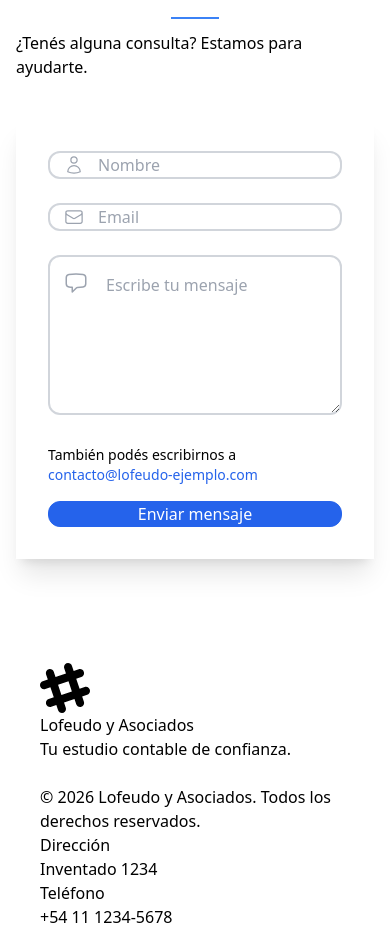
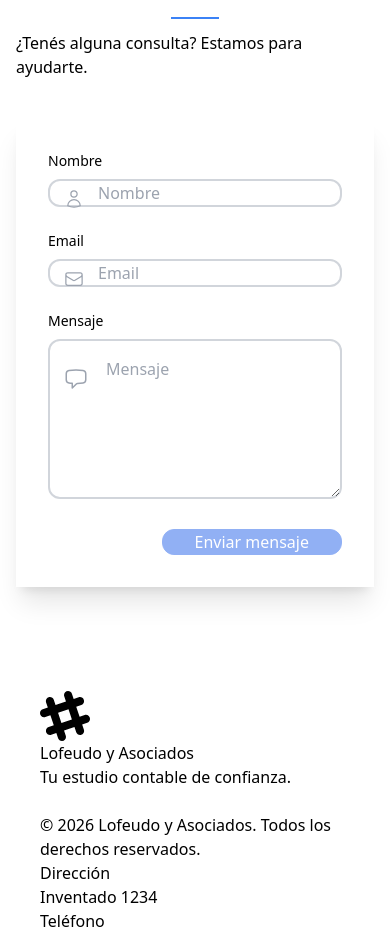
Before and after one commit to tadeo14/landing-page-Econtable, a React (Vite) app: page /contacto in a window 390 px wide. Shown: the part 1192-2125 px from the top of the page. Built offline with nearby package versions, Linux system fonts and the light colour scheme.

Commit message:
feat: agrego funcionalidad de emailjs en el form

```diff
--- a/package.json
+++ b/package.json
@@ -10,6 +10,7 @@
     "preview": "vite preview"
   },
   "dependencies": {
+    "@emailjs/browser": "^4.4.1",
     "@heroicons/react": "^2.0.18",
     "daisyui": "^5.5.19",
     "react": "^19.2.0",
--- a/src/components/ContactForm.jsx
+++ b/src/components/ContactForm.jsx
@@ -1,29 +1,146 @@
-import React, { useState } from "react";
+import React, { useState, useEffect, useRef } from "react";
+import emailjs from "@emailjs/browser";
 import CustomButton from "./CustomButton";
 import {
   UserIcon,
   EnvelopeIcon,
   ChatBubbleLeftIcon,
 } from "@heroicons/react/24/outline";
+
 export default function ContactForm() {
   const [submitted, setSubmitted] = useState(false);
-
   const handleSubmit = (e) => {
     e.preventDefault();
-    setSubmitted(true);
+    console.log("CLICK submit"); // 👈 esto
+    const form = e.target;
+
+    // Prevent send if email invalid
+    if (emailRef.current && !emailRef.current.checkValidity()) {
+      validateEmail();
+      return;
+    }
+
+    emailjs
+      .sendForm(
+        "service_b2pdb3t", // 👈 tu SERVICE_ID (el de la captura)
+        "template_e2ey5hg", // 👈 pegá el tuyo
+        form,
+        "BDtEaJzGHui804FZE", // 👈 tu public key
+      )
+      .then(
+        () => {
+          setSubmitted(true);
+          try {
+            form.reset();
+            setIsValid(false);
+          } catch (err) {
+            // ignore
+          }
+        },
+        (error) => {
+          console.error("Error:", error);
+        },
+      );
   };
+
+  useEffect(() => {
+    if (!submitted) return undefined;
+    const t = setTimeout(() => setSubmitted(false), 4000);
+    return () => clearTimeout(t);
+  }, [submitted]);
+
+  const formRef = useRef(null);
+  const [isValid, setIsValid] = useState(false);
+  const emailRef = useRef(null);
+  const [emailError, setEmailError] = useState("");
+  const [errors, setErrors] = useState({});
+
+  useEffect(() => {
+    if (formRef.current) setIsValid(formRef.current.checkValidity());
+  }, []);
+
+  const handleFormChange = () => {
+    if (formRef.current) setIsValid(formRef.current.checkValidity());
+  };
+
+  const validate = (data) => {
+    const newErrors = {};
+
+    // Nombre
+    if (!data.name || !data.name.trim()) {
+      newErrors.name = "El nombre es obligatorio";
+    } else if (data.name.trim().length < 2) {
+      newErrors.name = "Debe tener al menos 2 caracteres";
+    }
+
+    // Email
+    if (!data.email || !data.email.trim()) {
+      newErrors.email = "El email es obligatorio";
+    } else if (!/^[^\s@]+@[^\s@]+\.[^\s@]+$/.test(data.email)) {
+      newErrors.email = "Email inválido";
+    }
+
+    // Mensaje
+    if (!data.message || !data.message.trim()) {
+      newErrors.message = "El mensaje es obligatorio";
+    } else if (data.message.trim().length < 10) {
+      newErrors.message = "Debe tener al menos 10 caracteres";
+    }
+
+    return newErrors;
+  };
+
+  const handleBlur = () => {
+    if (!formRef.current) return;
+    const data = {
+      name: formRef.current.name.value,
+      email: formRef.current.email.value,
+      message: formRef.current.message.value,
+    };
+    setErrors(validate(data));
+  };
+
+  const validateEmail = () => {
+    if (!emailRef.current) return;
+    const input = emailRef.current;
+    if (input.validity.valid) {
+      setEmailError("");
+    } else {
+      setEmailError(input.validationMessage || "Email inválido");
+    }
+    if (formRef.current) setIsValid(formRef.current.checkValidity());
+  };
+
   return (
-    <div className="card bg-base-100 shadow-xl">
+    <div className="card bg-base-100 shadow-xl focus-within:ring-0 focus-within:outline-none">
       <div className="card-body p-8 md:p-10">
-        <form onSubmit={handleSubmit}>
+        {submitted && (
+          <div className="alert shadow-md border border-green-200 bg-green-50 text-green-800">
+            <div className="flex items-start gap-3">
+              <span className="text-xl">✔</span>
+              <div>
+                <p className="font-semibold">Consulta enviada correctamente</p>
+                <p className="text-sm opacity-80">
+                  Hemos recibido tu mensaje. Nuestro equipo se pondrá en
+                  contacto a la brevedad.
+                </p>
+              </div>
+            </div>
+          </div>
+        )}
+
+        <form ref={formRef} onSubmit={handleSubmit} onChange={handleFormChange}>
           <div className="grid grid-cols-1 md:grid-cols-2 gap-6">
             {/* Nombre */}
             <div className="form-control">
-              <label htmlFor="name" className="sr-only">
-                Nombre
-              </label>
               <div className="relative">
-                <UserIcon className="w-5 h-5 text-gray-400 absolute left-4 top-1/2 -translate-y-1/2 pointer-events-none z-10" />
+                <label
+                  htmlFor="name"
+                  className="block text-sm font-medium mb-2"
+                >
+                  Nombre
+                </label>
+                <UserIcon className="w-5 h-5 text-gray-400 absolute left-4 top-12 -translate-y-1/2 pointer-events-none z-10" />
                 <input
                   id="name"
                   name="name"
@@ -37,51 +154,62 @@ export default function ContactForm() {
 
             {/* Email */}
             <div className="form-control">
-              <label htmlFor="email" className="sr-only">
-                Email
-              </label>
               <div className="relative">
-                <EnvelopeIcon className="w-5 h-5 text-gray-400 absolute left-4 top-1/2 -translate-y-1/2 pointer-events-none z-10" />
+                <label
+                  htmlFor="email"
+                  className="block text-sm font-medium mb-2"
+                >
+                  Email
+                </label>
+                <EnvelopeIcon className="w-5 h-5 text-gray-400 absolute left-4 top-12 -translate-y-1/2 pointer-events-none z-10" />
                 <input
                   id="email"
                   name="email"
                   type="email"
                   required
                   placeholder="Email"
+                  ref={emailRef}
+                  onBlur={validateEmail}
+                  onInput={validateEmail}
+                  aria-describedby="email-error"
                   className="input input-bordered w-full pl-12 rounded-xl border-2 border-gray-300 dark:border-gray-600 focus:border-primary focus:ring-0 focus:outline-none transition"
                 />
+                {emailError && (
+                  <p id="email-error" role="alert" className="text-sm text-red-600 mt-2">
+                    {emailError}
+                  </p>
+                )}
               </div>
             </div>
 
             {/* Mensaje */}
             <div className="md:col-span-2 form-control">
-              <label htmlFor="message" className="sr-only">
-                Mensaje
-              </label>
               <div className="relative">
-                <ChatBubbleLeftIcon className="w-6 h-6 text-gray-400 absolute left-4 top-4 pointer-events-none z-10" />
+                <label
+                  htmlFor="message"
+                  className="block text-sm font-medium mb-2"
+                >
+                  Mensaje
+                </label>
+                <ChatBubbleLeftIcon className="w-6 h-6 text-gray-400 absolute left-4 top-14 pointer-events-none z-10" />
                 <textarea
                   id="message"
                   name="message"
                   required
-                  placeholder="Escribe tu mensaje"
+                  placeholder="Mensaje"
                   className="textarea textarea-bordered w-full pl-14 pt-4 rounded-xl h-40 border-2 border-gray-300 dark:border-gray-600 focus:border-primary focus:ring-0 focus:outline-none transition"
                 ></textarea>
               </div>
             </div>
 
-            {/* Footer */}
-            <div className="md:col-span-2 flex flex-col md:flex-row md:items-center md:justify-between gap-4">
-              <div className="text-sm text-base-content/60">
-                También podés escribirnos a{" "}
-                <a
-                  href="mailto:contacto@lofeudo-ejemplo.com"
-                  className="link link-primary font-medium"
-                >
-                  contacto@lofeudo-ejemplo.com
-                </a>
-              </div>
-              <CustomButton type="submit">Enviar mensaje</CustomButton>
+            <div className="md:col-span-2 flex justify-end">
+              <CustomButton
+                type="submit"
+                disabled={!isValid}
+                className={!isValid ? "opacity-50 cursor-not-allowed" : ""}
+              >
+                Enviar mensaje
+              </CustomButton>
             </div>
           </div>
         </form>
```
Also changed, not shown: 1 other file (tests, documents, lock files or other folders).
